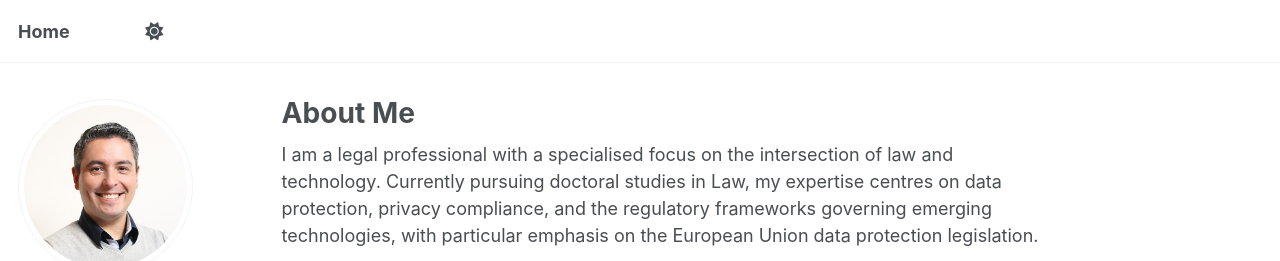
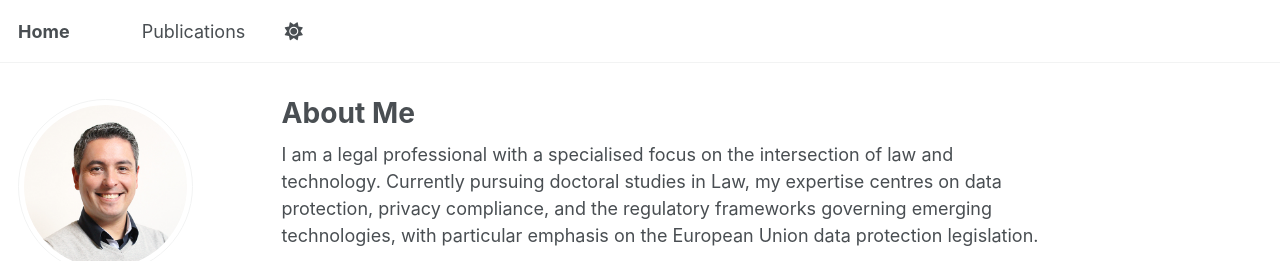
Before and after one commit to lfmramos/lfmramos.github.io, a Jekyll site: the page built from _pages/about.md, in a window 1280 px wide. Shown: the top 261 px of the page. Built offline with Jekyll 4.4.1, drawn with Linux system fonts in a browser that asks for light colours; some web fonts are replaced; a script that is not in the unit is left out.

Commit message:
Updated email and top menu to display Publications

```diff
--- a/_config.yml
+++ b/_config.yml
@@ -29,7 +29,7 @@ author:
   location         : "Portugal"
   employer         : "Sodexo"
   uri              : # URL
-  email            : "luisramos at duck.com"
+  email            : "luisramos [at] duck.com"
 
   # Academic websites
   academia         : # URL
--- a/_data/navigation.yml
+++ b/_data/navigation.yml
@@ -8,8 +8,8 @@
 #      Markdown formatted page while the second is generated using JSON.
 
 main:
-  #- title: "Publications"
-  #  url: /publications/
+  - title: "Publications"
+    url: /publications/
 
   #- title: "Talks"
   #  url: /talks/
```
